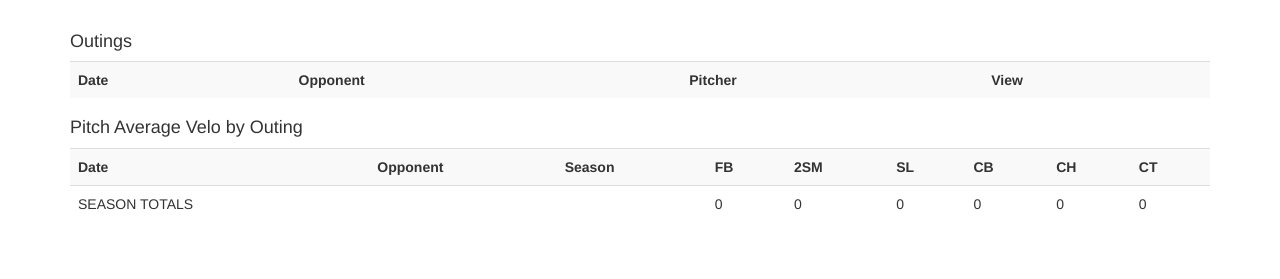
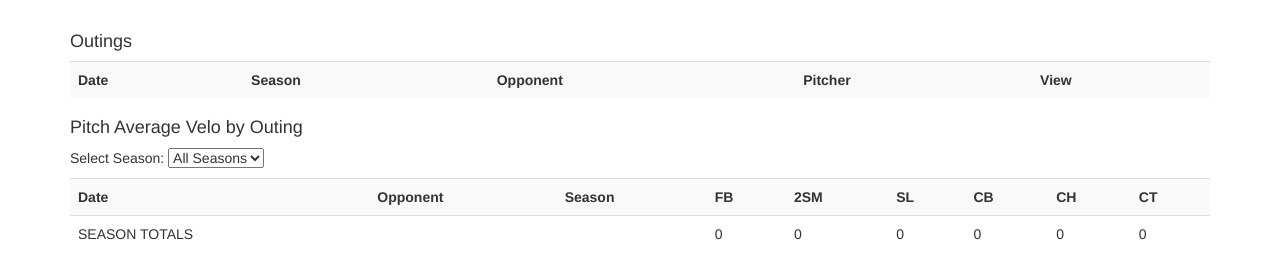
Before and after one commit to ryanloutos/WashU-Bears-Baseball-Website, a Flask app: page /pitcher/1 in a window 1280 px wide. Shown: the part 260-539 px from the top of the page. Run offline with Flask 2, Linux system fonts and the light colour scheme; the visitor is signed in with stand-in values (Sample User, id 1); data comes from the database, SQL or seed files in the repository; data that the repository does not hold is empty; some libraries are stand-ins or nearby versions.

Commit message:
Added a season selector to pitcher page

```diff
--- a/app/routes.py
+++ b/app/routes.py
@@ -189,12 +189,19 @@ def pitcher(id):
     # get the outings associated with that player
     outings = pitcher.outings
 
+    # get seasons associated with player
+    seasons = []
+    for outing in outings:
+        if outing.season not in seasons:
+            seasons.append(outing.season)
+
     # gets stats associated with pitcher
     avg_pitch_velo_season, avg_pitch_velo_outing = avgPitchVeloPitcher(pitcher)
 
     return render_template('main/pitcher.html',
                            title=pitcher,
                            pitcher=pitcher,
+                           seasons=seasons,
                            avg_pitch_velo_season=avg_pitch_velo_season,
                            avg_pitch_velo_outing=avg_pitch_velo_outing)
 
--- a/app/templates/main/pitcher.html
+++ b/app/templates/main/pitcher.html
@@ -2,6 +2,28 @@
 
 {% block app_content %}
 <script src="{{ url_for('static', filename='js/sortable_table.js') }}"></script>
+<script>
+    // Allows different season selections in velo comparisons
+    function velo_outings_selector_function(){
+        let selector = document.getElementById("velo-season-selector");
+        let selected_season = selector.value;
+
+        let velo_table = document.getElementById("outing-velo-table");
+        let outing_data_rows = velo_table.getElementsByClassName("data-row");
+
+        for(var i = 0; i < outing_data_rows.length; i++){
+            let data_objects = outing_data_rows[i].getElementsByTagName("td");
+            if (selected_season == "All Seasons"){  // for when all seasons is selected
+                outing_data_rows[i].style.display = "table-row";
+            } else if (data_objects[2].innerHTML == selected_season) {  // for when desired season is selected
+                outing_data_rows[i].style.display = "table-row";
+            } else {  // for when current season is not this one
+                outing_data_rows[i].style.display = "none";
+            }
+        }
+    }
+
+</script>
     <h1>
         {{ pitcher }}
     </h1>
@@ -19,13 +41,15 @@
         <table class='table sortable_table table-striped'>
             <tr>
                 <th onclick="sortTable(0, 0)">Date</th>
-                <th onclick="sortTable(1, 0)">Opponent</th>
-                <th onclick="sortTable(2, 0)">Pitcher</th>
+                <th onclick="sortTable(1, 0)">Season</th>
+                <th onclick="sortTable(2, 0)">Opponent</th>
+                <th onclick="sortTable(3, 0)">Pitcher</th>
                 <th>View</th>
             </tr>
             {% for o in pitcher.outings %}
             <tr>
                 <td>{{ o.date }}</td>
+                <td>{{ o.season }}</td>
                 <td>{{ o.opponent }}</td>
                 <td>{{ o.pitcher }}</td>
                 <td><a href="{{ url_for('outing', id=o.id) }}">View Me</a></td>
@@ -35,7 +59,16 @@
     </div>
     <div>
         <h4>Pitch Average Velo by Outing</h4>
-        <table class="table sortable_table table-striped">
+        <p>
+            Select Season:
+            <select onchange="velo_outings_selector_function()" name="velo-season-selector" id="velo-season-selector">
+                <option value="All Seasons" selected>All Seasons</option>
+                {% for season in seasons %}
+                    <option value="{{ season }}">{{season}}</option>
+                {% endfor %}
+            </select>
+        </p>
+        <table class="table sortable_table table-striped" id="outing-velo-table">
             <tr>
                 <th onclick="sortTable(0, 1)">Date</th>
                 <th onclick="sortTable(1, 1)">Opponent</th>
@@ -48,7 +81,7 @@
                 <th onclick="sortTable(8, 1)">CT</th>
             </tr>
             {% for outing in avg_pitch_velo_outing %}
-                <tr>
+                <tr class="data-row">
                     <td>{{ outing["details"]["date"] }}</td>
                     <td>{{ outing["details"]["opponent"] }}</td>
                     <td>{{ outing["details"]["season"] }}</td>
```
